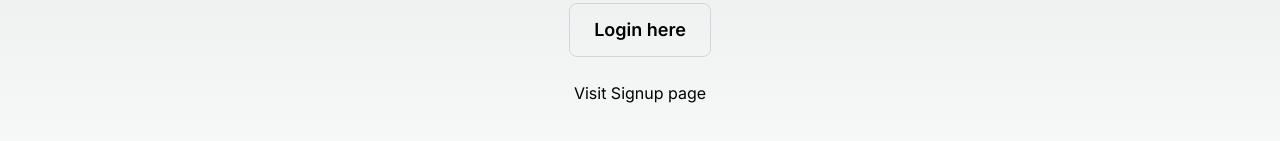
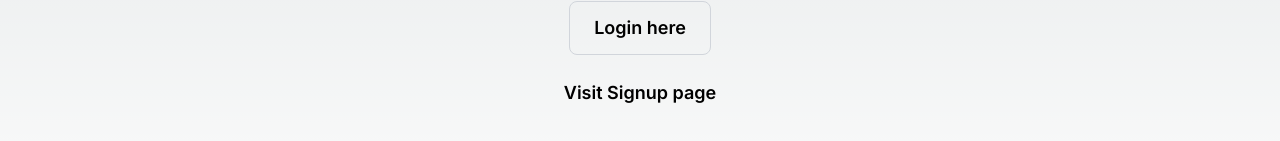
Before and after one commit to Subhamay-Dey/Next-JS-Projects, a Next.js app in the folder next-auth_project2/: page /login in a window 1280 px wide. Shown: the part 499-640 px from the top of the page. Built offline with nearby package versions, Linux system fonts and the light colour scheme.

Commit message:
a minor updation in ui of login and signup switching button

```diff
--- a/next-auth_project2/src/app/login/page.tsx
+++ b/next-auth_project2/src/app/login/page.tsx
@@ -65,7 +65,7 @@ export default function LoginPage() {
             <button
             onClick={onLogin}
             className="py-3 px-6 mt-4 text-lg font-semibold border border-gray-300 rounded-lg mb-6 focus:outline-none focus:border-gray-600">Login here</button>
-            <Link href="/signup">Visit Signup page</Link>
+            <Link href="/signup" className="font-semibold text-lg">Visit Signup page</Link>
         </div>
     )
 
--- a/next-auth_project2/src/app/signup/page.tsx
+++ b/next-auth_project2/src/app/signup/page.tsx
@@ -91,7 +91,7 @@ function SignupPage() {
             <button
             onClick={onSignUp}
             className="px-6 py-3 mt-4 text-lg font-semibold border border-gray-300 rounded-lg mb-4 focus:outline-none focus:border-gray-600">{buttonDisabled ? "No signup" : "Signup"}</button>
-            <Link href="/login" className='font-bold text-lg' >Visit login page</Link>
+            <Link href="/login" className='font-semibold text-lg' >Visit login page</Link>
         </div>
     </>
   )
```
